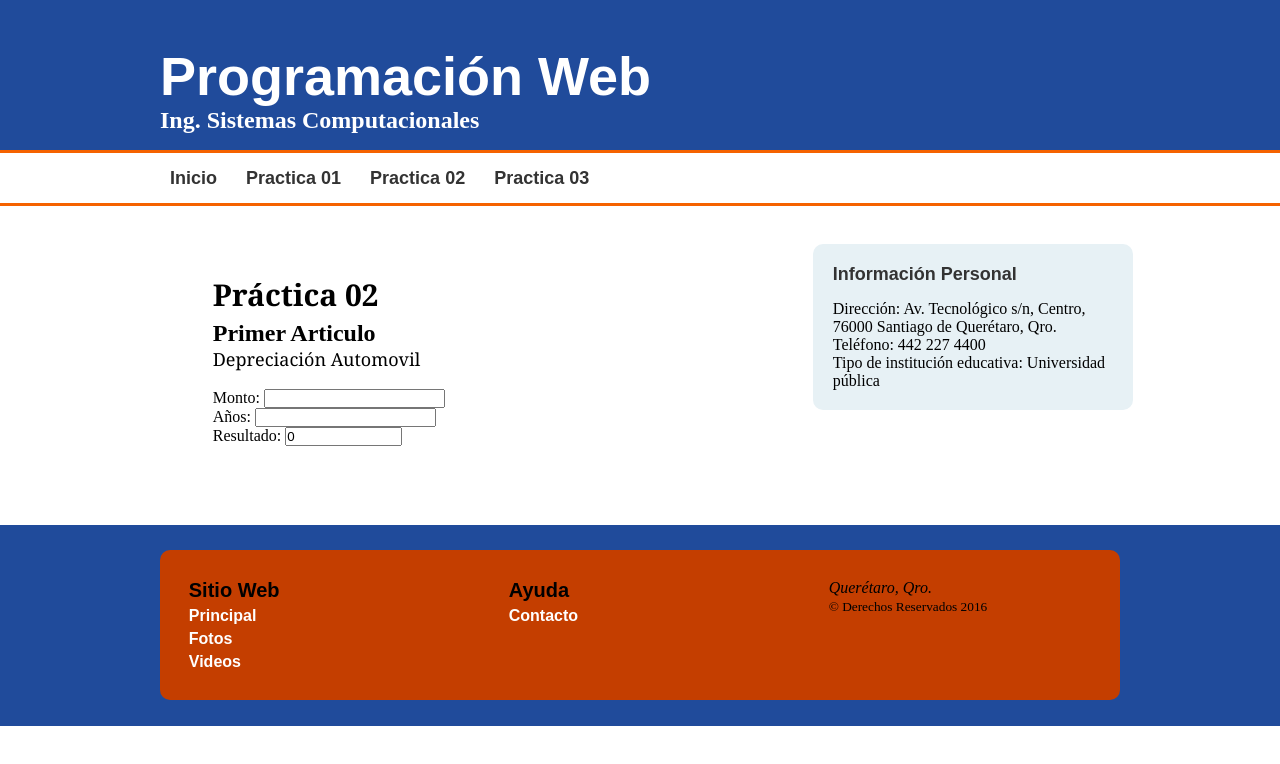
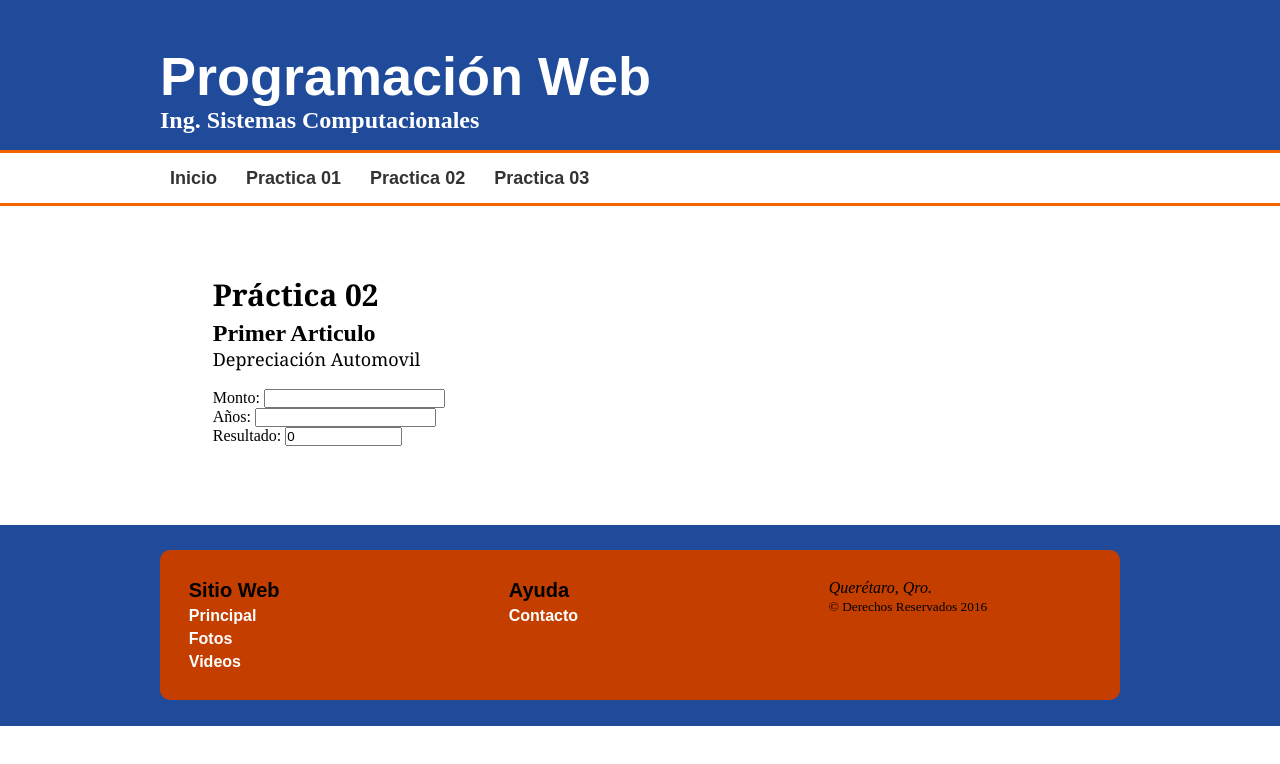
Before and after one commit to MargaritaMontes/Margarita.github.io, a plain HTML site: page U3/Practica 02.html in a window 1280 px wide. Shown: the top 764 px of the page. Drawn offline with Linux system fonts and the light colour scheme; a script that the page names is missing.

Commit message:
Update Practica 02.html

```diff
--- a/U3/Practica 02.html
+++ b/U3/Practica 02.html
@@ -44,18 +44,13 @@
 <form>
     Monto: <input type="Text" name="operando1" /><br />
     Años: <input type="Text" name="operando2" /><br />
-    Resultado: <input type="Text" name="resultado" value="0" size="12" onclick="calcula()">
+    Resultado: <input type="Text" name="resultado" value="0" size="12" onclick="calculo()">
     </form>
 
 </article>
 <article>
 </article>
 </section>
-<aside id="infoadicional">
-<h1>Información Personal</h1>
-<p>Dirección: Av. Tecnológico s/n, Centro, 76000 Santiago de Querétaro, Qro.</p>
-<p>Teléfono: 442 227 4400</p>
-<p>Tipo de institución educativa: Universidad pública</p>
 </aside>
 <div class="recuperar"></div>
 </div>
```
